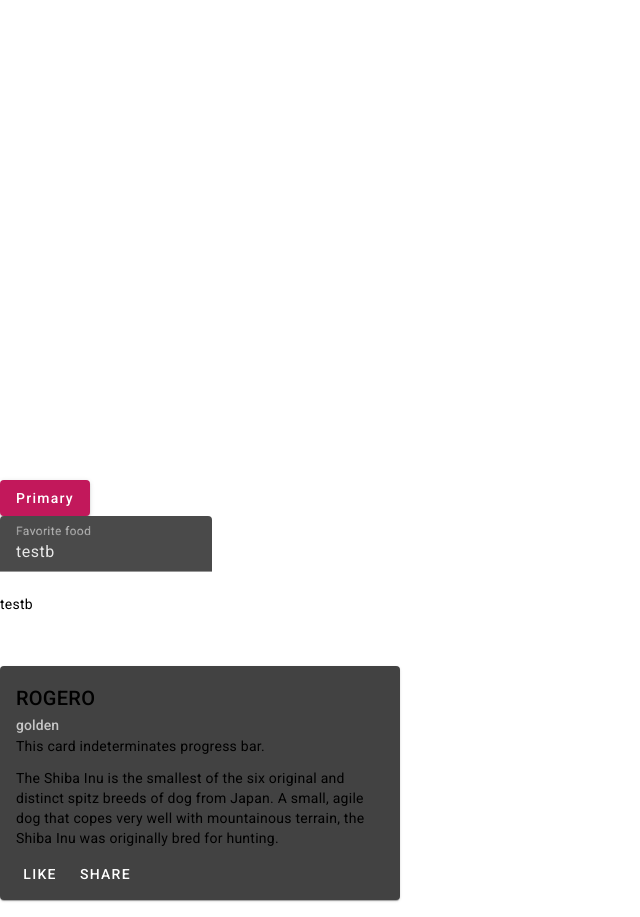
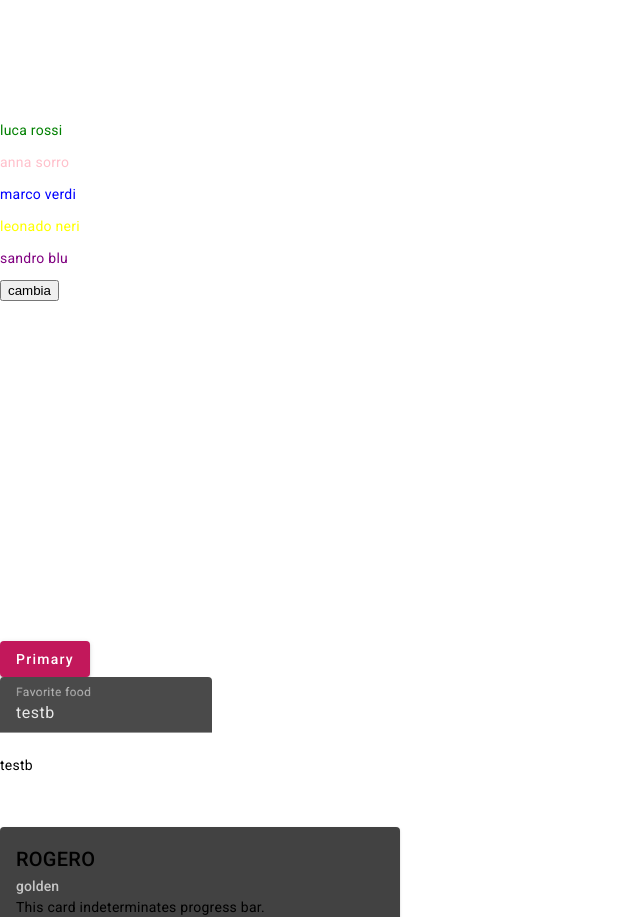
Before and after one commit to lelebiso/testAngular, an Angular app: page / in a window 1280 px wide. Shown: the part 940-1857 px from the top of the page, without its empty margins (0-640 px from the left). Built offline with nearby package versions, Linux system fonts and the light colour scheme.

Commit message:
passare dati fra component e onChanges

```diff
--- a/src/app/app.component.html
+++ b/src/app/app.component.html
@@ -14,7 +14,7 @@
 <!-- [ngStyle]="{'background': persona.isOnline ? 'green': 'red'}" -->
     <ul>
         <li *ngFor="let persona of persone; index as i">
-            <div class="cerchio" [ngClass]="{'cerchioOnline': persona.isOnline,'cerchioOffline': !persona.isOnline }" >i</div>
+            <div class="cerchio" [ngClass]="{'cerchioOnline ': persona.isOnline,'cerchioOffline': !persona.isOnline }" >i</div>
             <p>{{persona.nome}} {{persona.cognome}}</p>
         </li>
     </ul>
@@ -40,6 +40,9 @@
 <br>
 <br>
 <br>
+    <app-prova [data]="persone"></app-prova>
+    <button (click)="onClickData()">cambia</button>
+
 <br>
 <br>
 <br>
--- a/src/app/app.component.ts
+++ b/src/app/app.component.ts
@@ -12,11 +12,11 @@ export class AppComponent {
   string = "topolino";
 
   persone = [
-    {nome: "luca", cognome: "rossi", isOnline: true},
-    {nome: "anna", cognome: "sorro", isOnline: true},
-    {nome: "marco", cognome: "verdi", isOnline: false},
-    {nome: "leonado", cognome: "neri", isOnline: true},
-    {nome: "sandro", cognome: "blu", isOnline: false},
+    {nome: "luca", cognome: "rossi", isOnline: true, color: 'green'},
+    {nome: "anna", cognome: "sorro", isOnline: true, color: 'pink'},
+    {nome: "marco", cognome: "verdi", isOnline: false, color: 'blue'},
+    {nome: "leonado", cognome: "neri", isOnline: true, color: 'yellow'},
+    {nome: "sandro", cognome: "blu", isOnline: false, color: 'purple'},
   ]
 
   color = 'green';
@@ -28,4 +28,13 @@ export class AppComponent {
     this.title = 'ho cliccato sul bottone'
   }
 
+  onClickData() {
+    this.persone = [
+      {nome: "123", cognome: "rossi", isOnline: true, color: 'green'},
+      {nome: "sds", cognome: "sorro", isOnline: true, color: 'pink'},
+      {nome: "qwqerty", cognome: "verdi", isOnline: false, color: 'blue'},
+      {nome: ":)", cognome: "neri", isOnline: true, color: 'yellow'},
+      {nome: "----", cognome: "blu", isOnline: false, color: 'purple'},
+    ]  }
+
 }
--- a/src/app/app.module.ts
+++ b/src/app/app.module.ts
@@ -11,10 +11,12 @@ import { MatButtonModule } from '@angular/material/button';
 import { ButtonComponent } from './button/button.component';
 import { MatCardModule } from '@angular/material/card';
 import { MatInputModule } from '@angular/material/input';
+import { ProvaComponent } from './prova/prova.component';
 
 @NgModule({
     declarations: [
         AppComponent,
+        ProvaComponent,
     ],
     providers: [],
     bootstrap: [AppComponent],
--- /dev/null
+++ b/src/app/prova/prova.component.html
@@ -0,0 +1,3 @@
+<div *ngFor="let persona of data;">
+    <p [ngStyle]="{color: persona.color}">{{persona.nome}}  {{persona.cognome}}</p>
+</div>
--- /dev/null
+++ b/src/app/prova/prova.component.ts
@@ -0,0 +1,22 @@
+import { Component, Input, OnChanges, OnInit, SimpleChanges } from '@angular/core';
+
+@Component({
+  selector: 'app-prova',
+  templateUrl: './prova.component.html',
+  styleUrls: ['./prova.component.css']
+})
+export class ProvaComponent implements OnInit, OnChanges{
+
+  @Input() data : any;
+
+  constructor(){}
+
+  ngOnInit(): void {
+    console.log(this.data)
+  }
+
+  ngOnChanges(changes: SimpleChanges): void {
+  console.log(changes)
+  }
+
+}
```
Also changed, not shown: src/app/prova/prova.component.css (added), 1 other file (tests, documents, lock files or other folders).
